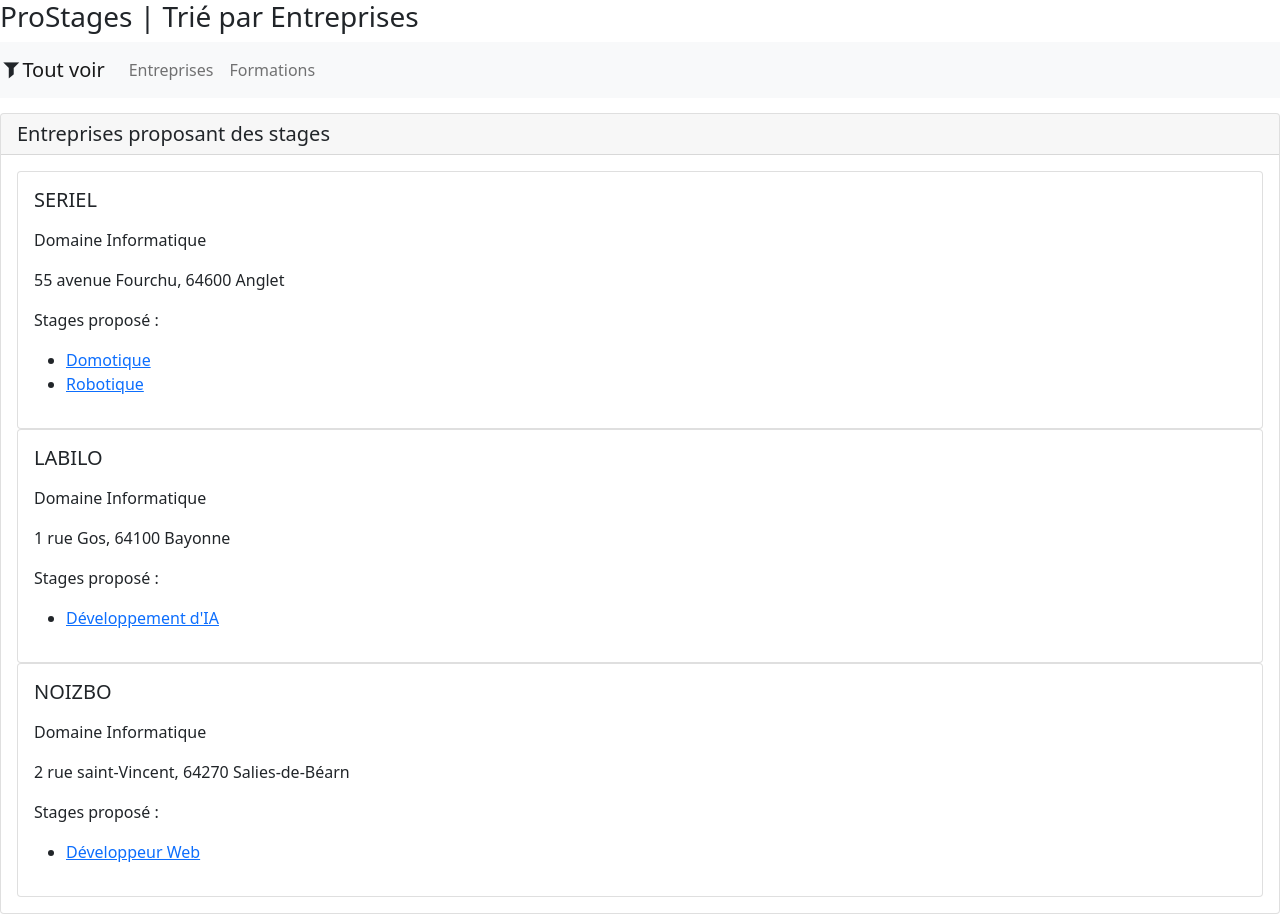
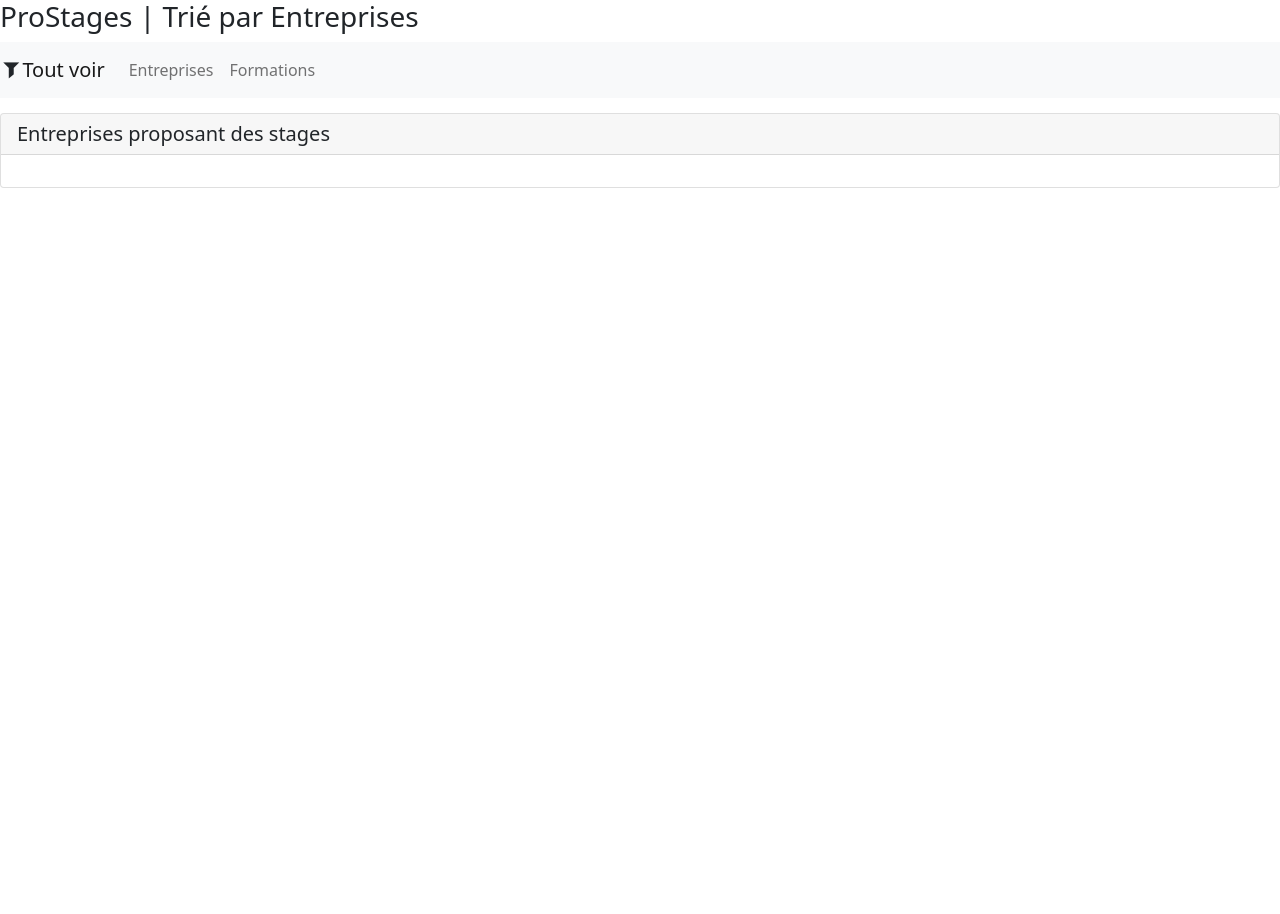
Before and after one commit to Ariedam64/symfony, a Symfony app: template templates/pro_stages/entreprises.html.twig in a window 1280 px wide. After the commit the page ends 188 px from the top, so only its background shows below. Run offline with Twig, Linux system fonts and the light colour scheme; the template is opened without the code that fills it, so the values that code supplies are empty; some libraries are stand-ins or nearby versions.

Commit message:
Ajout des formations et entreprises dans le controller

```diff
--- a/templates/pro_stages/entreprises.html.twig
+++ b/templates/pro_stages/entreprises.html.twig
@@ -10,13 +10,16 @@ Entreprises proposant des stages
 
 {% block contenuSupp %}
 <div class="card-deck">
+
+  {% for entrepriseCourant in entreprises %}
+
   <div class="card">
 
     <div class="card-body">
-      <h5 class="card-title">SERIEL</h5>
+      <h5 class="card-title">{{entrepriseCourant.getNom}}</h5>
       <p class="card-text"></p>
-      <p class="card-text">Domaine Informatique</p>
-      <p class="card-text">55 avenue Fourchu, 64600 Anglet</p>
+      <p class="card-text">{{entrepriseCourant.getActivite}}</p>
+      <p class="card-text">{{entrepriseCourant.getAdresse}}</p>
       <p class="card-text">Stages proposé : </p>
       <ul>
         <li>
@@ -26,41 +29,7 @@ Entreprises proposant des stages
             <a href="\stages\Robotique">Robotique</a>
         </li>
       </ul>
-
-    </div>
   </div>
-  <div class="card-deck">
-    <div class="card">
-
-      <div class="card-body">
-        <h5 class="card-title">LABILO</h5>
-        <p class="card-text"></p>
-        <p class="card-text">Domaine Informatique</p>
-        <p class="card-text">1 rue Gos, 64100 Bayonne</p>
-        <p class="card-text">Stages proposé : </p>
-        <ul>
-          <li>
-              <a href="\stages\Développement d'IA">Développement d'IA</a>
-          </li>
-        </ul>
-
-      </div>
-    </div>
-    <div class="card-deck">
-      <div class="card">
-
-        <div class="card-body">
-          <h5 class="card-title">NOIZBO</h5>
-          <p class="card-text"></p>
-          <p class="card-text">Domaine Informatique</p>
-          <p class="card-text">2 rue saint-Vincent, 64270 Salies-de-Béarn</p>
-          <p class="card-text">Stages proposé : </p>
-          <ul>
-            <li>
-                <a href="\stages\Développeur Web">Développeur Web</a>
-            </li>
-          </ul>
-
-        </div>
-      </div>
+  {% endfor %}
+  </div>
 {% endblock %}
--- a/templates/pro_stages/formations.html.twig
+++ b/templates/pro_stages/formations.html.twig
@@ -8,6 +8,8 @@ Formations proposant des stages
 {% endblock %}
 
 {% block contenuSupp %}
+
+
 <div class="card-deck">
   <div class="card">
 
@@ -33,4 +35,5 @@ Formations proposant des stages
 
     </div>
   </div>
+
 {% endblock %}
--- a/templates/pro_stages/index.html.twig
+++ b/templates/pro_stages/index.html.twig
@@ -12,7 +12,7 @@
   <div class="card">
 
     <div class="card-body">
-      <h5 class="card-title"><a href="\stages\{{stageCourant.id}}">{{stageCourant.intitule}}</a></h5>
+      <h5 class="card-title"><a href={{path('ProStages_stages',{id:stageCourant.id})}}>{{stageCourant.intitule}}</a></h5>
       <p class="card-text">{{stageCourant.mission}}</p>
     </div>
   </div>
```
Also changed, not shown: src/Controller/ProStagesController.php (+15 -2 lines).
